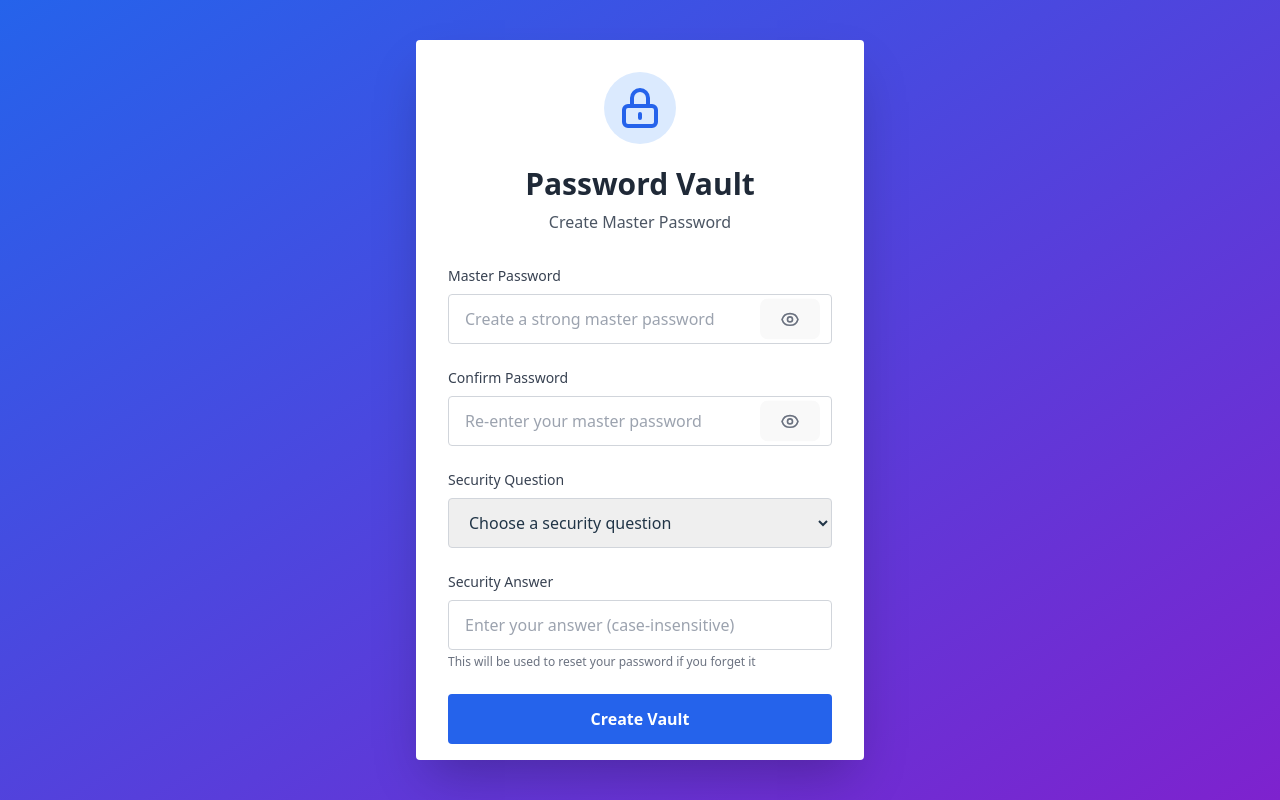
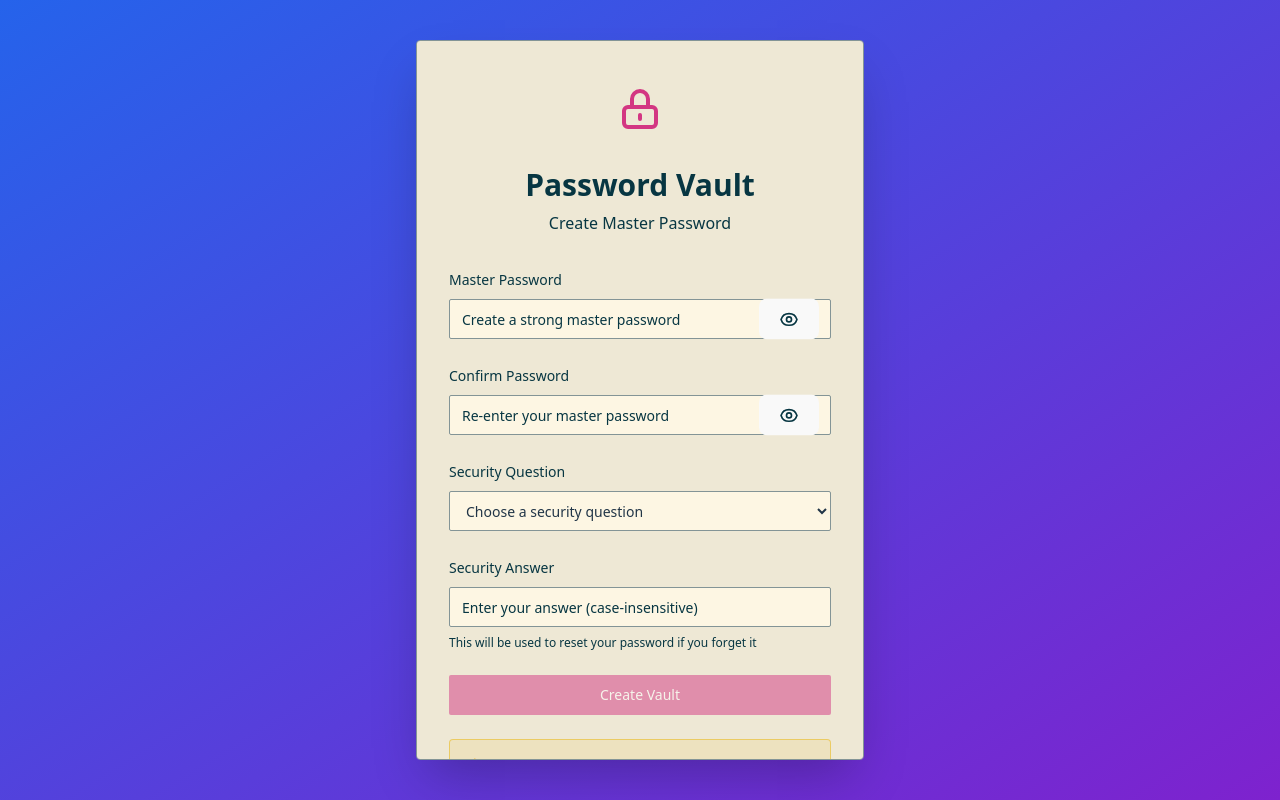
Before and after one commit to amiridlan/vaulty, a Vue app: page / in a window 1280 px wide. Built offline with nearby package versions, Linux system fonts and the light colour scheme.

Commit message:
tweakcn pt1. Login.vue

```diff
--- a/src/components/Login.vue
+++ b/src/components/Login.vue
@@ -1,20 +1,20 @@
 <template>
   <div class="min-h-screen bg-gradient-to-br from-blue-600 to-purple-700 flex items-center justify-center p-4">
-    <div class="bg-white rounded-lg shadow-2xl p-8 w-full max-w-md max-h-[90vh] overflow-y-auto">
+    <div class="bg-card rounded-lg shadow-2xl p-8 w-full max-w-md max-h-[90vh] overflow-y-auto border border-border">
       <div class="text-center mb-8">
-        <div class="inline-block p-3 bg-blue-100 rounded-full mb-4">
-          <svg class="w-12 h-12 text-blue-600" fill="none" stroke="currentColor" viewBox="0 0 24 24">
+        <div class="inline-block p-3 bg-primary/10 rounded-full mb-4">
+          <svg class="w-12 h-12 text-primary" fill="none" stroke="currentColor" viewBox="0 0 24 24">
             <path stroke-linecap="round" stroke-linejoin="round" stroke-width="2" d="M12 15v2m-6 4h12a2 2 0 002-2v-6a2 2 0 00-2-2H6a2 2 0 00-2 2v6a2 2 0 002 2zm10-10V7a4 4 0 00-8 0v4h8z" />
           </svg>
         </div>
-        <h1 class="text-3xl font-bold text-gray-800 mb-2">Password Vault</h1>
-        <p class="text-gray-600">{{ isSetup ? 'Create Master Password' : 'Enter Master Password' }}</p>
+        <h1 class="text-3xl font-bold text-card-foreground mb-2">Password Vault</h1>
+        <p class="text-muted-foreground">{{ isSetup ? 'Create Master Password' : 'Enter Master Password' }}</p>
       </div>
 
       <form @submit.prevent="handleSubmit" class="space-y-6">
         <!-- Master Password -->
-        <div>
-          <label class="block text-sm font-medium text-gray-700 mb-2">
+        <div class="space-y-2">
+          <label class="text-sm font-medium text-card-foreground">
             Master Password
           </label>
           <div class="relative">
@@ -23,13 +23,13 @@
               :type="showPassword ? 'text' : 'password'"
               required
               @input="onPasswordInput"
-              class="w-full px-4 py-3 border border-gray-300 rounded-lg focus:ring-2 focus:ring-blue-500 focus:border-transparent pr-10"
+              class="flex h-10 w-full rounded-md border border-input bg-background px-3 py-2 text-sm ring-offset-background file:border-0 file:bg-transparent file:text-sm file:font-medium placeholder:text-muted-foreground focus-visible:outline-none focus-visible:ring-2 focus-visible:ring-ring focus-visible:ring-offset-2 disabled:cursor-not-allowed disabled:opacity-50 pr-10"
               :placeholder="isSetup ? 'Create a strong master password' : 'Enter your master password'"
             />
             <button
               type="button"
               @click="showPassword = !showPassword"
-              class="absolute right-3 top-1/2 transform -translate-y-1/2 text-gray-500 hover:text-gray-700"
+              class="absolute right-3 top-1/2 transform -translate-y-1/2 text-muted-foreground hover:text-foreground transition-colors"
             >
               <svg v-if="!showPassword" class="w-5 h-5" fill="none" stroke="currentColor" viewBox="0 0 24 24">
                 <path stroke-linecap="round" stroke-linejoin="round" stroke-width="2" d="M15 12a3 3 0 11-6 0 3 3 0 016 0z" />
@@ -44,16 +44,16 @@
           <!-- Password Strength Indicator -->
           <div v-if="isSetup && password.length > 0" class="mt-2">
             <div class="flex items-center justify-between mb-1">
-              <span class="text-xs text-gray-600">Password Strength:</span>
+              <span class="text-xs text-muted-foreground">Password Strength:</span>
               <span class="text-xs font-semibold" :class="passwordStrength.color">
                 {{ passwordStrength.feedback }}
               </span>
             </div>
-            <div class="w-full bg-gray-200 rounded-full h-2">
+            <div class="w-full bg-muted rounded-full h-2">
               <div
                 class="h-2 rounded-full transition-all duration-300"
                 :class="{
-                  'bg-red-500': passwordStrength.score <= 2,
+                  'bg-destructive': passwordStrength.score <= 2,
                   'bg-orange-500': passwordStrength.score > 2 && passwordStrength.score <= 4,
                   'bg-yellow-500': passwordStrength.score > 4 && passwordStrength.score <= 5,
                   'bg-green-500': passwordStrength.score > 5
@@ -65,8 +65,8 @@
         </div>
 
         <!-- Confirm Password (Setup Only) -->
-        <div v-if="isSetup">
-          <label class="block text-sm font-medium text-gray-700 mb-2">
+        <div v-if="isSetup" class="space-y-2">
+          <label class="text-sm font-medium text-card-foreground">
             Confirm Password
           </label>
           <div class="relative">
@@ -74,13 +74,13 @@
               v-model="confirmPassword"
               :type="showConfirmPassword ? 'text' : 'password'"
               required
-              class="w-full px-4 py-3 border border-gray-300 rounded-lg focus:ring-2 focus:ring-blue-500 focus:border-transparent pr-10"
+              class="flex h-10 w-full rounded-md border border-input bg-background px-3 py-2 text-sm ring-offset-background file:border-0 file:bg-transparent file:text-sm file:font-medium placeholder:text-muted-foreground focus-visible:outline-none focus-visible:ring-2 focus-visible:ring-ring focus-visible:ring-offset-2 disabled:cursor-not-allowed disabled:opacity-50 pr-10"
               placeholder="Re-enter your master password"
             />
             <button
               type="button"
               @click="showConfirmPassword = !showConfirmPassword"
-              class="absolute right-3 top-1/2 transform -translate-y-1/2 text-gray-500 hover:text-gray-700"
+              class="absolute right-3 top-1/2 transform -translate-y-1/2 text-muted-foreground hover:text-foreground transition-colors"
             >
               <svg v-if="!showConfirmPassword" class="w-5 h-5" fill="none" stroke="currentColor" viewBox="0 0 24 24">
                 <path stroke-linecap="round" stroke-linejoin="round" stroke-width="2" d="M15 12a3 3 0 11-6 0 3 3 0 016 0z" />
@@ -94,14 +94,14 @@
         </div>
 
         <!-- Security Question (Setup Only) -->
-        <div v-if="isSetup">
-          <label class="block text-sm font-medium text-gray-700 mb-2">
+        <div v-if="isSetup" class="space-y-2">
+          <label class="text-sm font-medium text-card-foreground">
             Security Question
           </label>
           <select
             v-model="selectedQuestionId"
             required
-            class="w-full px-4 py-3 border border-gray-300 rounded-lg focus:ring-2 focus:ring-blue-500 focus:border-transparent"
+            class="flex h-10 w-full rounded-md border border-input bg-background px-3 py-2 text-sm ring-offset-background focus-visible:outline-none focus-visible:ring-2 focus-visible:ring-ring focus-visible:ring-offset-2 disabled:cursor-not-allowed disabled:opacity-50"
           >
             <option value="" disabled>Choose a security question</option>
             <option
@@ -115,32 +115,32 @@
         </div>
 
         <!-- Security Answer (Setup Only) -->
-        <div v-if="isSetup">
-          <label class="block text-sm font-medium text-gray-700 mb-2">
+        <div v-if="isSetup" class="space-y-2">
+          <label class="text-sm font-medium text-card-foreground">
             Security Answer
           </label>
           <input
             v-model="securityAnswer"
             type="text"
             required
-            class="w-full px-4 py-3 border border-gray-300 rounded-lg focus:ring-2 focus:ring-blue-500 focus:border-transparent"
+            class="flex h-10 w-full rounded-md border border-input bg-background px-3 py-2 text-sm ring-offset-background file:border-0 file:bg-transparent file:text-sm file:font-medium placeholder:text-muted-foreground focus-visible:outline-none focus-visible:ring-2 focus-visible:ring-ring focus-visible:ring-offset-2 disabled:cursor-not-allowed disabled:opacity-50"
             placeholder="Enter your answer (case-insensitive)"
           />
-          <p class="text-xs text-gray-500 mt-1">
+          <p class="text-xs text-muted-foreground mt-1">
             This will be used to reset your password if you forget it
           </p>
         </div>
 
         <!-- Error Message -->
-        <div v-if="error" class="bg-red-50 border border-red-200 text-red-700 px-4 py-3 rounded-lg text-sm">
-          {{ error }}
+        <div v-if="error" class="rounded-lg border border-destructive/50 bg-destructive/10 p-4">
+          <p class="text-sm text-destructive">{{ error }}</p>
         </div>
 
         <!-- Submit Button -->
         <button
           type="submit"
           :disabled="loading || (isSetup && passwordStrength.score < 5)"
-          class="w-full bg-blue-600 hover:bg-blue-700 text-white font-semibold py-3 rounded-lg transition duration-200 disabled:opacity-50 disabled:cursor-not-allowed"
+          class="inline-flex items-center justify-center whitespace-nowrap rounded-md text-sm font-medium ring-offset-background transition-colors focus-visible:outline-none focus-visible:ring-2 focus-visible:ring-ring focus-visible:ring-offset-2 disabled:pointer-events-none disabled:opacity-50 bg-primary text-primary-foreground hover:bg-primary/90 h-10 px-4 py-2 w-full"
         >
           {{ loading ? 'Processing...' : (isSetup ? 'Create Vault' : 'Unlock Vault') }}
         </button>
@@ -150,7 +150,7 @@
           <button
             type="button"
             @click="showForgotPassword = true"
-            class="text-sm text-blue-600 hover:text-blue-700 transition duration-200"
+            class="text-sm text-primary hover:text-primary/90 transition-colors"
           >
             Forgot Password?
           </button>
@@ -159,15 +159,15 @@
 
       <!-- Setup Warnings -->
       <div v-if="isSetup" class="mt-6 space-y-4">
-        <div class="p-4 bg-yellow-50 border border-yellow-200 rounded-lg">
-          <p class="text-sm text-yellow-800">
+        <div class="rounded-lg border border-yellow-500/50 bg-yellow-500/10 p-4">
+          <p class="text-sm text-yellow-800 dark:text-yellow-200">
             <strong>⚠️ Important:</strong> Your master password cannot be recovered. Make sure to remember it and your security answer!
           </p>
         </div>
 
-        <div class="p-4 bg-blue-50 border border-blue-200 rounded-lg">
-          <p class="text-sm text-blue-800 font-semibold mb-2">Password Requirements:</p>
-          <ul class="text-xs text-blue-700 space-y-1">
+        <div class="rounded-lg border border-primary/50 bg-primary/10 p-4">
+          <p class="text-sm font-semibold mb-2 text-card-foreground">Password Requirements:</p>
+          <ul class="text-xs text-muted-foreground space-y-1">
             <li>• At least 12 characters long</li>
             <li>• Contains uppercase and lowercase letters</li>
             <li>• Contains numbers</li>
```
